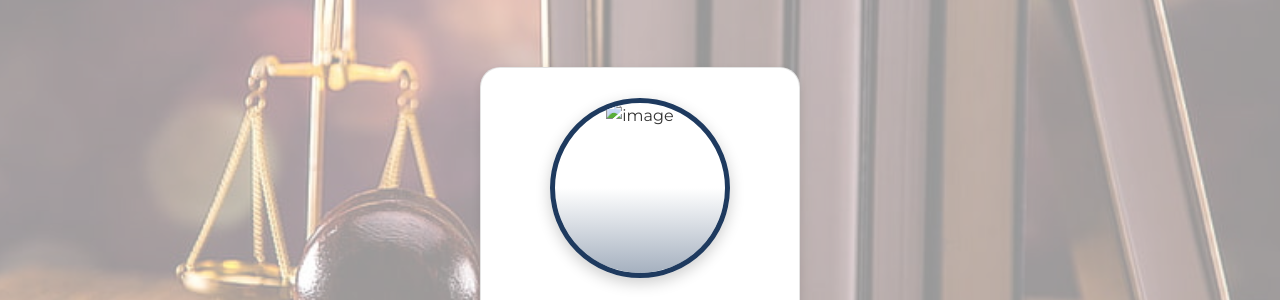
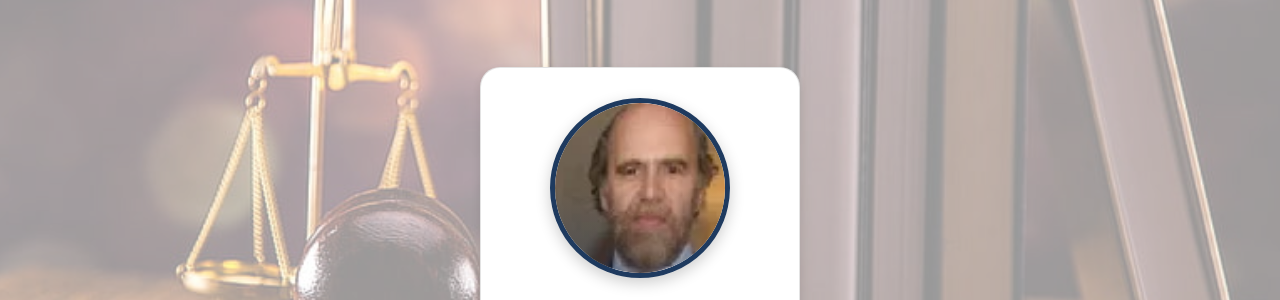
Before and after one commit to Richard1DL/Firma_Abeliuk_Conde, a plain HTML site: page staff.html in a window 1280 px wide. Shown: the part 1064-1364 px from the top of the page. Drawn offline with nearby package versions, Linux system fonts and the light colour scheme.

Commit message:
staff.html

```diff
--- a/staff.html
+++ b/staff.html
@@ -48,7 +48,7 @@
                     <div class="team-grid top-row">
                         <div class="team-member">
                             <div class="member-photo-wrapper">
-                                <img src="images/" alt="image">
+                                <img src="images/roberto-conde.jpg" alt="image">
                                 <div class="photo-overlay"></div>
                             </div>
                             <h3>Roberto L. Conde S.</h3>
```
